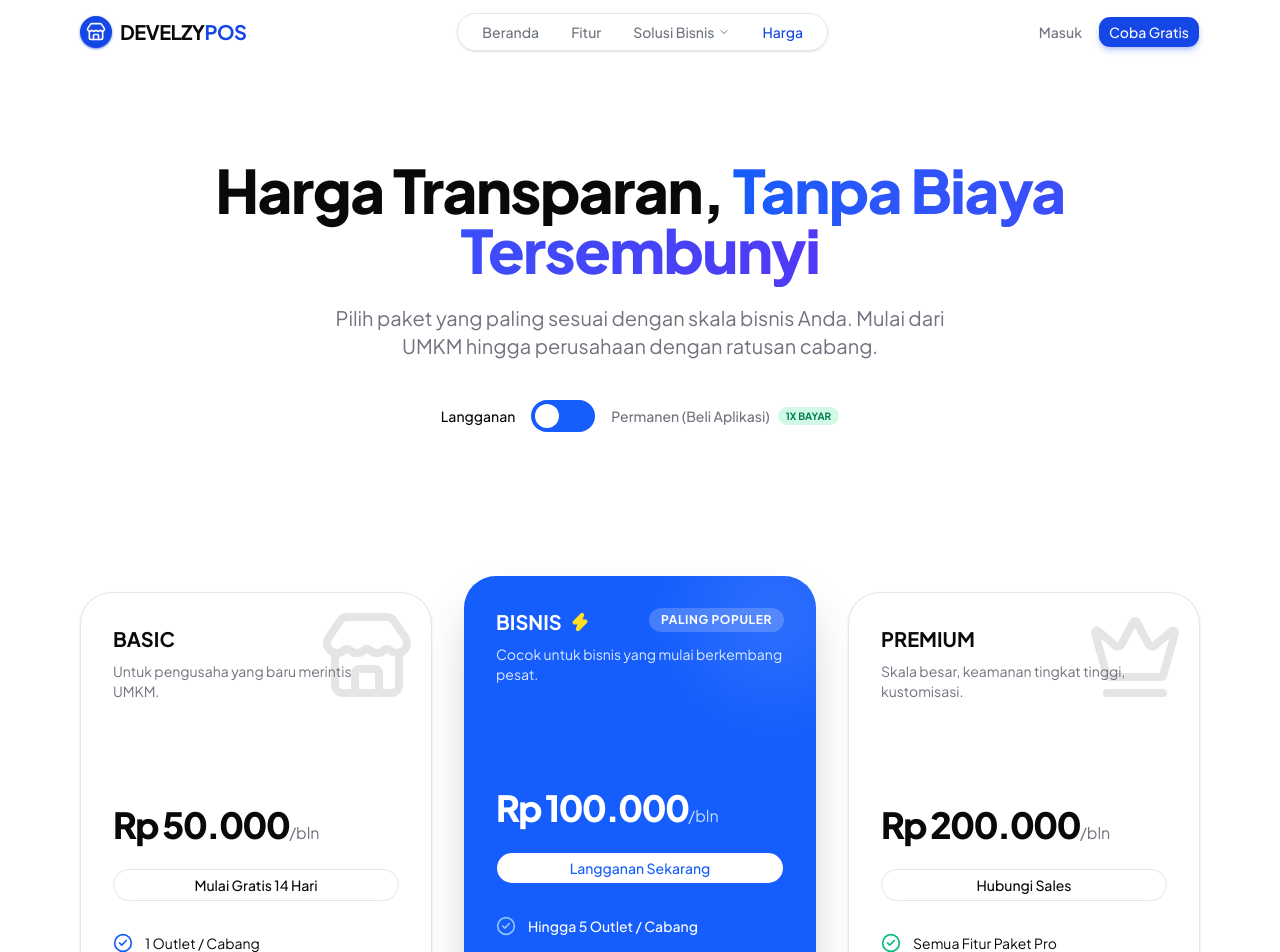
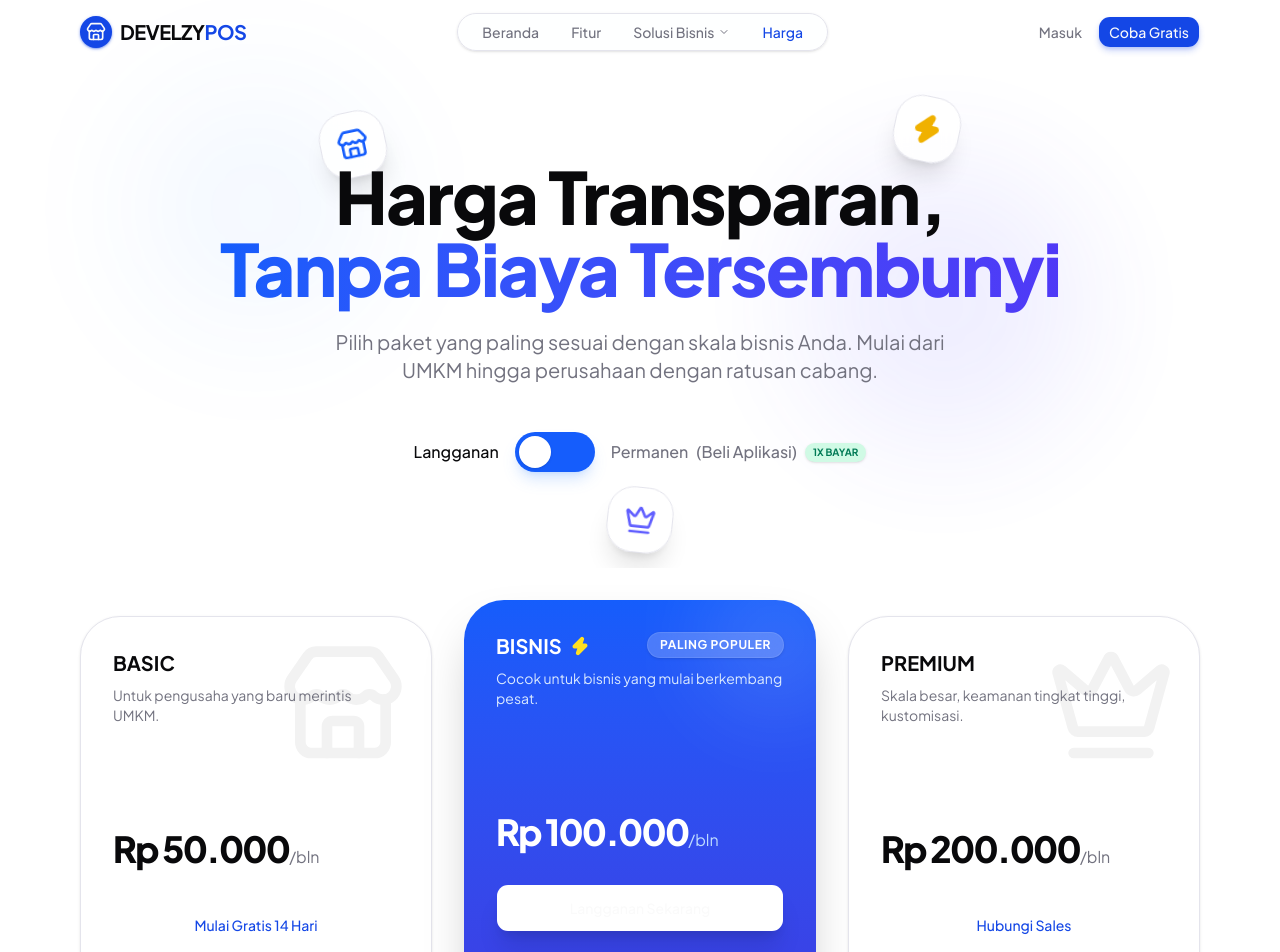
Before and after one commit to develzy/develzy_pos, a Next.js app: page /harga in a window 1280 px wide. Shown: the top 952 px of the page. Built offline with nearby package versions, Linux system fonts and the light colour scheme.

Commit message:
feat(ui): add floating animations to pricing hero and fix unclickable plan buttons

```diff
--- a/src/app/harga/page.tsx
+++ b/src/app/harga/page.tsx
@@ -1,7 +1,7 @@
 "use client";
 
 import { SiteHeader } from "@/components/SiteHeader";
-import { Button } from "@/components/ui/button";
+import { Button, buttonVariants } from "@/components/ui/button";
 import { CheckCircle2, HelpCircle, Store, Zap, Shield, Crown } from "lucide-react";
 import Link from "next/link";
 import { useState } from "react";
@@ -10,53 +10,77 @@ export default function HargaPage() {
   const [isPermanent, setIsPermanent] = useState(false);
 
   return (
-    <div className="min-h-screen bg-background flex flex-col">
+    <div className="min-h-screen bg-background flex flex-col overflow-hidden">
       <SiteHeader />
 
       <main className="flex-1">
         {/* Hero Section */}
-        <section className="relative pt-32 pb-20 lg:pt-40 lg:pb-28 overflow-hidden">
-          <div className="absolute inset-0 bg-[radial-gradient(circle_at_top,_var(--tw-gradient-stops))] from-indigo-500/10 via-background to-background"></div>
+        <section className="relative pt-32 pb-24 lg:pt-40 lg:pb-32 overflow-hidden">
+          <div className="absolute inset-0 bg-[radial-gradient(circle_at_top,_var(--tw-gradient-stops))] from-blue-500/10 via-background to-background pointer-events-none"></div>
+
+          {/* Animated Floating Elements */}
+          <div className="absolute inset-0 overflow-hidden pointer-events-none">
+             {/* Glowing Orbs */}
+             <div className="absolute top-20 left-[10%] w-64 h-64 bg-blue-500/10 rounded-full blur-3xl animate-pulse" style={{ animationDuration: '4s' }}></div>
+             <div className="absolute top-40 right-[15%] w-72 h-72 bg-indigo-500/10 rounded-full blur-3xl animate-pulse" style={{ animationDuration: '5s', animationDelay: '1s' }}></div>
+
+             {/* Floating Icons */}
+             <div className="absolute top-32 left-[15%] md:left-[25%] animate-bounce hidden sm:block" style={{ animationDuration: '4s' }}>
+               <div className="bg-background/80 backdrop-blur-md p-4 rounded-3xl border shadow-xl transform -rotate-12 hover:scale-110 transition-transform">
+                 <Store className="w-8 h-8 text-blue-600" />
+               </div>
+             </div>
+             <div className="absolute top-24 right-[15%] md:right-[25%] animate-bounce hidden sm:block" style={{ animationDuration: '5s', animationDelay: '1s' }}>
+               <div className="bg-background/80 backdrop-blur-md p-4 rounded-3xl border shadow-xl transform rotate-12 hover:scale-110 transition-transform">
+                 <Zap className="w-8 h-8 text-yellow-500 fill-yellow-500" />
+               </div>
+             </div>
+             <div className="absolute bottom-8 left-[50%] -translate-x-1/2 animate-bounce" style={{ animationDuration: '4.5s', animationDelay: '0.5s' }}>
+               <div className="bg-background/80 backdrop-blur-md p-4 rounded-3xl border shadow-xl transform rotate-6 hover:scale-110 transition-transform">
+                 <Crown className="w-8 h-8 text-indigo-500" />
+               </div>
+             </div>
+          </div>
 
           <div className="container mx-auto px-4 relative z-10 text-center max-w-4xl">
-            <h1 className="text-4xl md:text-5xl lg:text-6xl font-extrabold tracking-tight mb-6 animate-in fade-in slide-in-from-bottom-4 duration-700">
-              Harga Transparan, <span className="text-transparent bg-clip-text bg-gradient-to-r from-blue-600 to-indigo-600">Tanpa Biaya Tersembunyi</span>
+            <h1 className="text-4xl md:text-5xl lg:text-7xl font-extrabold tracking-tight mb-6 animate-in fade-in slide-in-from-bottom-4 duration-700">
+              Harga Transparan, <br className="hidden md:block"/> <span className="text-transparent bg-clip-text bg-gradient-to-r from-blue-600 to-indigo-600">Tanpa Biaya Tersembunyi</span>
             </h1>
-            <p className="text-xl text-muted-foreground mb-10 max-w-2xl mx-auto animate-in fade-in slide-in-from-bottom-6 duration-1000 delay-150 fill-mode-both">
+            <p className="text-lg md:text-xl text-muted-foreground mb-12 max-w-2xl mx-auto animate-in fade-in slide-in-from-bottom-6 duration-1000 delay-150 fill-mode-both">
               Pilih paket yang paling sesuai dengan skala bisnis Anda. Mulai dari UMKM hingga perusahaan dengan ratusan cabang.
             </p>
 
             {/* Toggle Switch */}
             <div className="flex items-center justify-center gap-4 animate-in fade-in slide-in-from-bottom-8 duration-1000 delay-300 fill-mode-both">
-              <span className={`text-sm font-medium ${!isPermanent ? 'text-foreground font-bold' : 'text-muted-foreground'}`}>Langganan</span>
+              <span className={`text-sm md:text-base font-medium ${!isPermanent ? 'text-foreground font-bold' : 'text-muted-foreground'}`}>Langganan</span>
               <button
                 onClick={() => setIsPermanent(!isPermanent)}
-                className="relative inline-flex h-8 w-16 items-center rounded-full bg-blue-600 transition-colors focus:outline-none"
+                className="relative inline-flex h-10 w-20 items-center rounded-full bg-blue-600 transition-colors focus:outline-none shadow-lg shadow-blue-500/20"
               >
-                <span className={`inline-block h-6 w-6 transform rounded-full bg-white transition-transform duration-300 ${isPermanent ? 'translate-x-9' : 'translate-x-1'}`} />
+                <span className={`inline-block h-8 w-8 transform rounded-full bg-white shadow-sm transition-transform duration-300 ${isPermanent ? 'translate-x-11' : 'translate-x-1'}`} />
               </button>
-              <span className={`text-sm font-medium flex items-center gap-2 ${isPermanent ? 'text-foreground font-bold' : 'text-muted-foreground'}`}>
-                Permanen (Beli Aplikasi)
-                <span className="bg-emerald-100 text-emerald-700 text-[10px] uppercase font-bold px-2 py-0.5 rounded-full dark:bg-emerald-900/30 dark:text-emerald-400">1x Bayar</span>
+              <span className={`text-sm md:text-base font-medium flex items-center gap-2 ${isPermanent ? 'text-foreground font-bold' : 'text-muted-foreground'}`}>
+                Permanen <span className="hidden sm:inline">(Beli Aplikasi)</span>
+                <span className="bg-emerald-100 text-emerald-700 text-[10px] uppercase font-bold px-2 py-0.5 rounded-full shadow-sm">1x Bayar</span>
               </span>
             </div>
           </div>
         </section>
 
         {/* Pricing Cards */}
-        <section className="py-12 bg-background relative z-10">
+        <section className="py-12 bg-background relative z-10 -mt-8">
           <div className="container mx-auto px-4 max-w-6xl">
             <div className="grid md:grid-cols-3 gap-8">
 
               {/* Basic Plan */}
-              <div className="bg-card border rounded-[2rem] p-8 shadow-sm relative overflow-hidden group hover:shadow-xl transition-all duration-300 animate-in fade-in slide-in-from-bottom-8 duration-1000 delay-300 fill-mode-both">
-                <div className="absolute top-0 right-0 p-4 opacity-10">
-                   <Store className="w-24 h-24" />
+              <div className="bg-card border rounded-[2.5rem] p-8 shadow-sm relative overflow-hidden group hover:shadow-xl transition-all duration-300 animate-in fade-in slide-in-from-bottom-8 duration-1000 delay-300 fill-mode-both">
+                <div className="absolute top-0 right-0 p-6 opacity-5 group-hover:scale-110 transition-transform duration-500 group-hover:opacity-10">
+                   <Store className="w-32 h-32" />
                 </div>
                 <div className="relative z-10">
                   <h3 className="text-xl font-bold mb-2">BASIC</h3>
                   <p className="text-sm text-muted-foreground mb-6">Untuk pengusaha yang baru merintis UMKM.</p>
-                  <div className="mb-6 min-h-[120px] flex flex-col justify-end">
+                  <div className="mb-8 min-h-[120px] flex flex-col justify-end">
                     {isPermanent && (
                       <div className="text-sm text-muted-foreground line-through decoration-red-500 mb-1">Rp 525.000</div>
                     )}
@@ -68,7 +92,9 @@ export default function HargaPage() {
                       <div className="text-xs font-bold text-emerald-500 mt-1">Hemat Rp 75.000</div>
                     )}
                   </div>
-                  <Button className="w-full rounded-full mb-8" variant="outline">Mulai Gratis 14 Hari</Button>
+                  <Link href="/register" className={buttonVariants({ variant: "outline", className: "w-full rounded-full h-12 mb-8 border-primary/20 hover:bg-primary/5 text-primary font-bold" })}>
+                    Mulai Gratis 14 Hari
+                  </Link>
 
                   <div className="space-y-4">
                     <div className="flex items-center gap-3">
@@ -96,21 +122,21 @@ export default function HargaPage() {
               </div>
 
               {/* Pro Plan (Popular) */}
-              <div className="bg-blue-600 text-white rounded-[2rem] p-8 shadow-2xl relative overflow-hidden transform md:-translate-y-4 animate-in fade-in slide-in-from-bottom-8 duration-1000 delay-500 fill-mode-both">
+              <div className="bg-gradient-to-b from-blue-600 to-indigo-700 text-white rounded-[2.5rem] p-8 shadow-2xl relative overflow-hidden transform md:-translate-y-4 animate-in fade-in slide-in-from-bottom-8 duration-1000 delay-500 fill-mode-both hover:-translate-y-6 transition-transform duration-300">
                 <div className="absolute -top-10 -right-10 w-40 h-40 bg-white/10 rounded-full blur-2xl"></div>
-                <div className="absolute -bottom-10 -left-10 w-40 h-40 bg-indigo-900/30 rounded-full blur-2xl"></div>
+                <div className="absolute -bottom-10 -left-10 w-40 h-40 bg-indigo-900/40 rounded-full blur-2xl"></div>
 
                 <div className="relative z-10">
                   <div className="flex justify-between items-start mb-2">
                     <h3 className="text-xl font-bold flex items-center gap-2">
                        BISNIS <Zap className="w-5 h-5 text-yellow-300 fill-yellow-300" />
                     </h3>
-                    <span className="bg-white/20 text-white text-xs font-bold uppercase tracking-wider px-3 py-1 rounded-full backdrop-blur-md">
+                    <span className="bg-white/20 text-white text-xs font-bold uppercase tracking-wider px-3 py-1 rounded-full backdrop-blur-md shadow-sm border border-white/10">
                       Paling Populer
                     </span>
                   </div>
                   <p className="text-blue-100 text-sm mb-6">Cocok untuk bisnis yang mulai berkembang pesat.</p>
-                  <div className="mb-6 min-h-[120px] flex flex-col justify-end">
+                  <div className="mb-8 min-h-[120px] flex flex-col justify-end">
                     {isPermanent && (
                       <div className="text-sm text-blue-200 line-through decoration-red-400 mb-1">Rp 1.140.000</div>
                     )}
@@ -122,7 +148,9 @@ export default function HargaPage() {
                       <div className="text-xs font-bold text-yellow-300 mt-1">Hemat Rp 150.000</div>
                     )}
                   </div>
-                  <Button className="w-full rounded-full mb-8 bg-white text-blue-600 hover:bg-slate-100">Langganan Sekarang</Button>
+                  <Link href="/register" className={buttonVariants({ className: "w-full rounded-full h-12 mb-8 bg-white text-blue-600 hover:bg-slate-100 shadow-xl font-bold" })}>
+                    Langganan Sekarang
+                  </Link>
 
                   <div className="space-y-4">
                     <div className="flex items-center gap-3">
@@ -154,14 +182,14 @@ export default function HargaPage() {
               </div>
 
               {/* Enterprise Plan */}
-              <div className="bg-card border rounded-[2rem] p-8 shadow-sm relative overflow-hidden group hover:shadow-xl transition-all duration-300 animate-in fade-in slide-in-from-bottom-8 duration-1000 delay-700 fill-mode-both">
-                <div className="absolute top-0 right-0 p-4 opacity-10">
-                   <Crown className="w-24 h-24" />
+              <div className="bg-card border rounded-[2.5rem] p-8 shadow-sm relative overflow-hidden group hover:shadow-xl transition-all duration-300 animate-in fade-in slide-in-from-bottom-8 duration-1000 delay-700 fill-mode-both">
+                <div className="absolute top-0 right-0 p-6 opacity-5 group-hover:scale-110 transition-transform duration-500 group-hover:opacity-10">
+                   <Crown className="w-32 h-32" />
                 </div>
                 <div className="relative z-10">
                   <h3 className="text-xl font-bold mb-2">PREMIUM</h3>
                   <p className="text-sm text-muted-foreground mb-6">Skala besar, keamanan tingkat tinggi, kustomisasi.</p>
-                  <div className="mb-6 min-h-[120px] flex flex-col justify-end">
+                  <div className="mb-8 min-h-[120px] flex flex-col justify-end">
                     {isPermanent && (
                       <div className="text-sm text-muted-foreground line-through decoration-red-500 mb-1">Rp 1.550.000</div>
                     )}
@@ -173,7 +201,9 @@ export default function HargaPage() {
                       <div className="text-xs font-bold text-emerald-500 mt-1">Hemat Rp 200.000</div>
                     )}
                   </div>
-                  <Button className="w-full rounded-full mb-8" variant="outline">Hubungi Sales</Button>
+                  <Link href="/register" className={buttonVariants({ variant: "outline", className: "w-full rounded-full h-12 mb-8 border-primary/20 hover:bg-primary/5 text-primary font-bold" })}>
+                    Hubungi Sales
+                  </Link>
 
                   <div className="space-y-4">
                     <div className="flex items-center gap-3">
```
